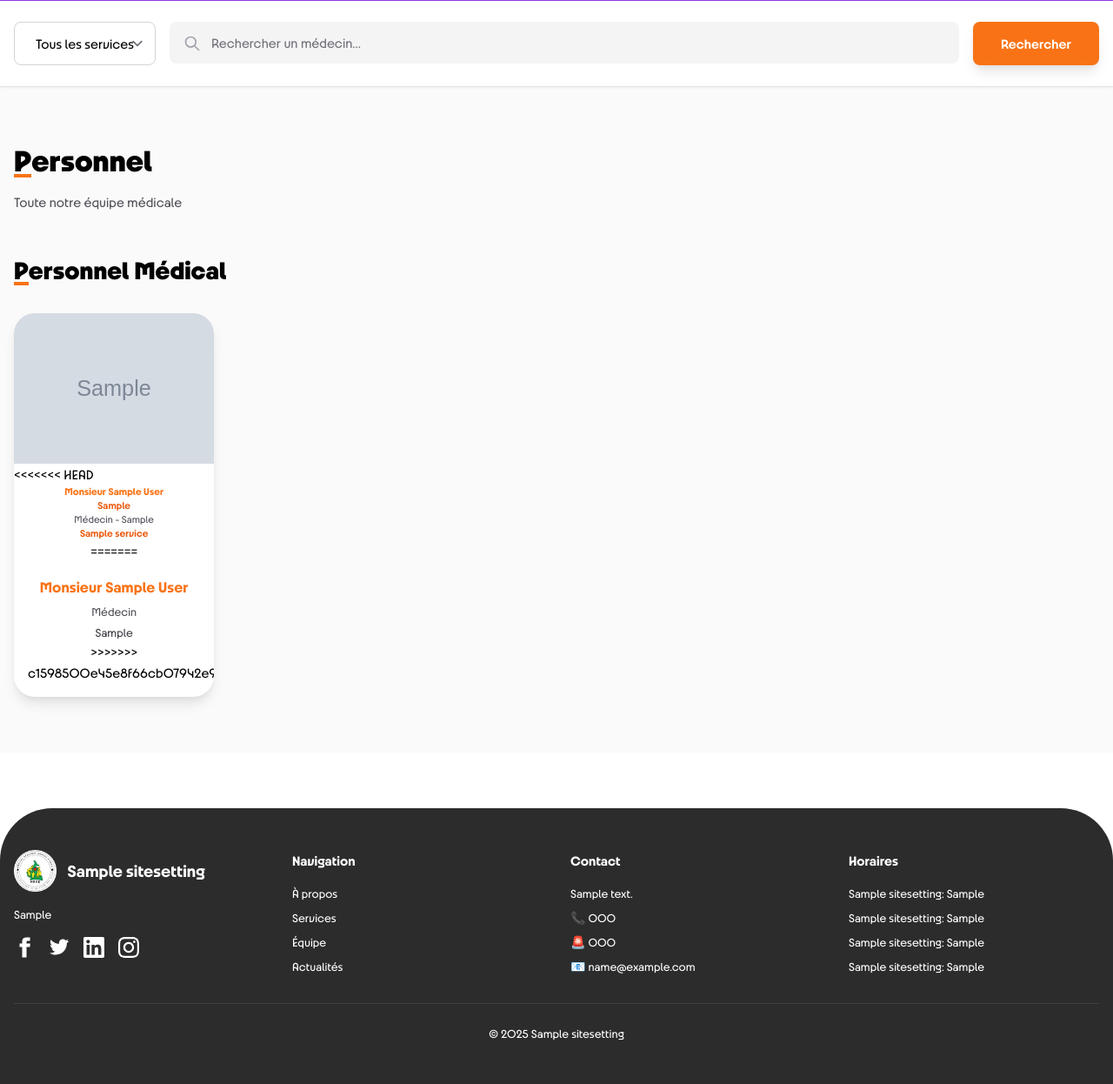
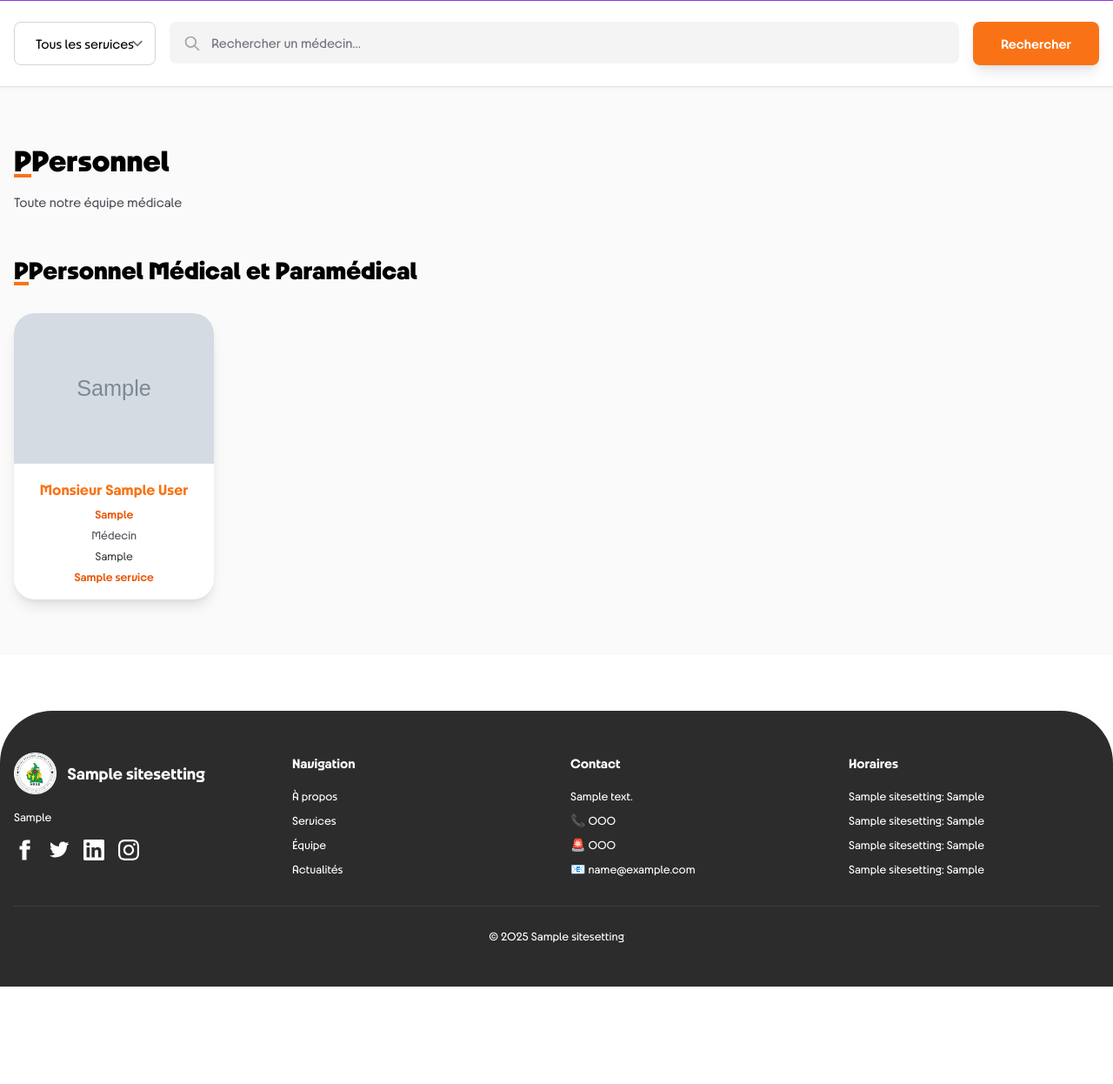
Before and after one commit to hrae-dev/hrae-webSite, a Django app: page /fr/equipe/ in a window 1280 px wide. Shown: the part 511-1757 px from the top of the page at 87% size. After the commit the page ends 1645 px from the top, so only its background shows below. Run offline with Django 5.2, Linux system fonts and the light colour scheme; tables that the repository leaves empty hold one stand-in row (values such as "Sample post"); grey boxes marked "Sample" are stand-in pictures; parts of the project's set-up code (start-up, migrations or seed data) failed here and were passed over; some libraries are stand-ins or nearby versions.

Commit message:
Refactor team view to remove chiefs section and update personnel descriptions

```diff
--- a/Home/views.py
+++ b/Home/views.py
@@ -174,16 +174,10 @@ def our_team(request):
     except Service.DoesNotExist:
         direction_staff = Staff.objects.none()
 
-    # 2. Chefs de service (pour le carousel) - excluant la direction
-    chiefs = Staff.objects.filter(
-        is_visible=True,
-        quality='Chef de service'
-    ).exclude(services__slug='direction').order_by('display_order').distinct()
-
-    # 3. Personnel médical (excluant direction et chefs de service)
+    # 2. Personnel médical et paramédical (excluant la direction uniquement)
     staff_list = Staff.objects.filter(is_visible=True).exclude(
         services__slug='direction'
-    ).exclude(quality='Chef de service').order_by('display_order', 'last_name').distinct()
+    ).order_by('display_order', 'last_name').distinct()
 
     # Appliquer les filtres
     if service_id:
@@ -207,7 +201,6 @@ def our_team(request):
     context = {
         'settings': settings,
         'direction_staff': direction_staff,
-        'chiefs': chiefs,
         'staff': staff,
         'services': services,
         'grades': Staff.GRADE_CHOICES,
--- a/templates/Home/team.html
+++ b/templates/Home/team.html
@@ -104,7 +104,7 @@
             <span class="inline-block relative">
                 <span class="relative z-10">{% trans "P" %}</span>
                 <span class="absolute bottom-0 left-0 right-0 h-1 bg-orange-500"></span>
-            </span>{% trans "ersonnel" %}
+            </span>{% trans "Personnel" %}
         </h2>
         <p class="text-gray-600 mb-12">{% trans "Toute notre équipe médicale" %}</p>
 
@@ -115,7 +115,7 @@
                 <span class="inline-block relative">
                     <span class="relative z-10">{% trans "D" %}</span>
                     <span class="absolute bottom-0 left-0 right-0 h-1 bg-purple-600"></span>
-                </span>{% trans "irection" %}
+                </span>{% trans "Direction" %}
             </h3>
             <div class="grid sm:grid-cols-3 md:grid-cols-5 lg:grid-cols-6 gap-6">
                 {% for member in direction_staff %}
@@ -145,48 +145,13 @@
         </div>
         {% endif %}
 
-        <!-- Chefs de Service -->
-        {% if chiefs %}
-        <div class="mb-16">
-            <h3 class="text-2xl md:text-3xl font-black mb-8">
-                <span class="inline-block relative">
-                    <span class="relative z-10">{% trans "C" %}</span>
-                    <span class="absolute bottom-0 left-0 right-0 h-1 bg-teal-600"></span>
-                </span>{% trans "hefs de Service" %}
-            </h3>
-           <div class="grid sm:grid-cols-3 md:grid-cols-5 lg:grid-cols-6 gap-6">
-                {% for member in chiefs %}
-                <div class="group cursor-pointer bg-white rounded-3xl shadow-lg hover:shadow-2xl transition-all duration-300 overflow-hidden"
-                     onclick="openChiefModal({{ forloop.counter0 }})">
-                    <div class="bg-teal-100 rounded-t-3xl overflow-hidden aspect-square">
-                        {% if member.photo %}
-                        <img src="{{ member.photo.url }}" alt="{{ member.full_name }}" class="w-full h-full object-cover group-hover:scale-110 transition duration-500">
-                        {% else %}
-                        <div class="w-full h-full bg-teal-200 flex items-center justify-center text-teal-500">
-                            <svg class="w-24 h-24" fill="currentColor" viewBox="0 0 24 24">
-                                <path d="M12 12c2.21 0 4-1.79 4-4s-1.79-4-4-4-4 1.79-4 4 1.79 4 4 4zm0 2c-2.67 0-8 1.34-8 4v2h16v-2c0-2.66-5.33-4-8-4z"/>
-                            </svg>
-                        </div>
-                        {% endif %}
-                    </div>
-                    <div class="p-4 text-center">
-                        <h3 class="text-lg font-bold text-teal-600 mb-1">{{ member.get_title_display }} {{ member.first_name }} {{ member.last_name }}</h3>
-                        <p class="text-sm text-gray-600 mb-1">{{ member.get_grade_display }}</p>
-                        <p class="text-sm text-gray-700">{{ member.speciality }}</p>
-                    </div>
-                </div>
-                {% endfor %}
-            </div>
-        </div>
-        {% endif %}
-
-        <!-- Personnel Médical -->
+        <!-- Personnel Médical et Paramédical -->
         <div>
             <h3 class="text-2xl md:text-3xl font-black mb-8">
                 <span class="inline-block relative">
                     <span class="relative z-10">{% trans "P" %}</span>
                     <span class="absolute bottom-0 left-0 right-0 h-1 bg-orange-500"></span>
-                </span>{% trans "ersonnel Médical" %}
+                </span>{% trans "Personnel Médical et Paramédical" %}
             </h3>
             <div class="grid sm:grid-cols-3 md:grid-cols-5 lg:grid-cols-6 gap-6">
                 {% for member in staff %}
@@ -204,32 +169,26 @@
                         </div>
                         {% endif %}
                     </div>
-<<<<<<< HEAD
-                    <div class="p-2.5 text-center">
-                        <h3 class="text-xs font-bold text-orange-500 mb-0.5">{{ member.get_title_display }} {{ member.first_name }} {{ member.last_name }}</h3>
+                    <div class="p-4 text-center">
+                        <h3 class="text-lg font-bold text-orange-500 mb-1">{{ member.get_title_display }} {{ member.first_name }} {{ member.last_name }}</h3>
                         {% if member.position %}
-                        <p class="text-xs font-semibold text-orange-600 mb-0.5">{{ member.position }}</p>
+                        <p class="text-sm font-semibold text-orange-600 mb-1">{{ member.position }}</p>
                         {% endif %}
-                        <p class="text-xs text-gray-600 mb-0.5">{{ member.get_grade_display }} - {{ member.speciality }}</p>
+                        <p class="text-sm text-gray-600 mb-1">{{ member.get_grade_display }}</p>
+                        <p class="text-sm text-gray-700 mb-1">{{ member.speciality }}</p>
                         {% if member.quality %}
-                        <p class="text-xs font-semibold text-purple-600 mb-0.5">{{ member.quality }}</p>
+                        <p class="text-sm font-semibold text-purple-600 mb-1">{{ member.quality }}</p>
                         {% endif %}
                         {% if member.services.all %}
-                        <p class="text-xs font-semibold text-orange-600">
+                        <p class="text-sm font-semibold text-orange-600">
                             {% for service in member.services.all %}{{ service.name }}{% if not forloop.last %}, {% endif %}{% endfor %}
                         </p>
                         {% endif %}
-=======
-                    <div class="p-4 text-center">
-                        <h3 class="text-lg font-bold text-orange-500 mb-1">{{ member.get_title_display }} {{ member.first_name }} {{ member.last_name }}</h3>
-                        <p class="text-sm text-gray-600 mb-1">{{ member.get_grade_display }}</p>
-                        <p class="text-sm text-gray-700">{{ member.speciality }}</p>
->>>>>>> c1598500e45e8f66cb07942e99ed08633376b3bc
                     </div>
                 </div>
                 {% empty %}
-                {% if not direction_staff and not chiefs %}
-                <div class="col-span-4 text-center py-12 text-gray-500">
+                {% if not direction_staff %}
+                <div class="col-span-6 text-center py-12 text-gray-500">
                     {% trans "Aucun personnel disponible" %}
                 </div>
                 {% endif %}
@@ -360,25 +319,8 @@ const directionStaff = [
     {% endfor %}
 ];
 
-// Chief data
-const chiefs = [
-    {% for chief in chiefs %}
-    {
-        name: "{{ chief.get_title_display }} {{ chief.first_name }} {{ chief.last_name }}",
-        position: "{{ chief.position|default:'' }}",
-        grade: "{{ chief.get_grade_display }}",
-        speciality: "{{ chief.speciality }}",
-        quality: "{{ chief.quality|default:'' }}",
-        image: "{% if chief.photo %}{{ chief.photo.url }}{% else %}{% static 'images/default-doctor.jpg' %}{% endif %}",
-        email: "{{ chief.email|default:'' }}",
-        phone: "{{ chief.phone|default:'' }}",
-        schedule: "{{ chief.consultation_hours|default:'Non renseigné' }}",
-        services: [{% for service in chief.services.all %}"{{ service.name }}"{% if not forloop.last %}, {% endif %}{% endfor %}]
-    }{% if not forloop.last %},{% endif %}
-    {% endfor %}
-];
 
-// All staff data for modal (includes direction, chiefs and medical staff)
+// All staff data for modal (includes direction and medical/paramedical staff)
 const allDoctors = [
     {% for member in direction_staff %}
     {
@@ -394,22 +336,7 @@ const allDoctors = [
         services: [{% for service in member.services.all %}"{{ service.name }}"{% if not forloop.last %}, {% endif %}{% endfor %}]
     }{% if not forloop.last %},{% endif %}
     {% endfor %}
-    {% if direction_staff and chiefs %},{% endif %}
-    {% for chief in chiefs %}
-    {
-        name: "{{ chief.get_title_display }} {{ chief.first_name }} {{ chief.last_name }}",
-        position: "{{ chief.position|default:'' }}",
-        grade: "{{ chief.get_grade_display }}",
-        speciality: "{{ chief.speciality }}",
-        quality: "{{ chief.quality|default:'' }}",
-        image: "{% if chief.photo %}{{ chief.photo.url }}{% else %}{% static 'images/default-doctor.jpg' %}{% endif %}",
-        email: "{{ chief.email|default:'' }}",
-        phone: "{{ chief.phone|default:'' }}",
-        schedule: "{{ chief.consultation_hours|default:'Non renseigné' }}",
-        services: [{% for service in chief.services.all %}"{{ service.name }}"{% if not forloop.last %}, {% endif %}{% endfor %}]
-    }{% if not forloop.last %},{% endif %}
-    {% endfor %}
-    {% if chiefs and staff or direction_staff and staff %},{% endif %}
+    {% if direction_staff and staff %},{% endif %}
     {% for member in staff %}
     {
         name: "{{ member.get_title_display }} {{ member.first_name }} {{ member.last_name }}",
@@ -431,17 +358,10 @@ function openDirectionModal(index) {
     openDoctorModal(index);
 }
 
-function openChiefModal(chiefIndex) {
-    // Calculate the correct index in allDoctors array
-    // Chiefs come after direction
-    const actualIndex = directionStaff.length + chiefIndex;
-    openDoctorModal(actualIndex);
-}
-
 function openStaffModal(staffIndex) {
     // Calculate the correct index in allDoctors array
-    // Staff members come after direction and chiefs
-    const actualIndex = directionStaff.length + chiefs.length + staffIndex;
+    // Staff members come after direction
+    const actualIndex = directionStaff.length + staffIndex;
     openDoctorModal(actualIndex);
 }
 
```
